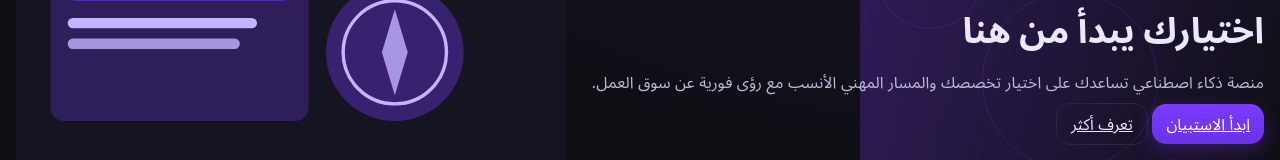
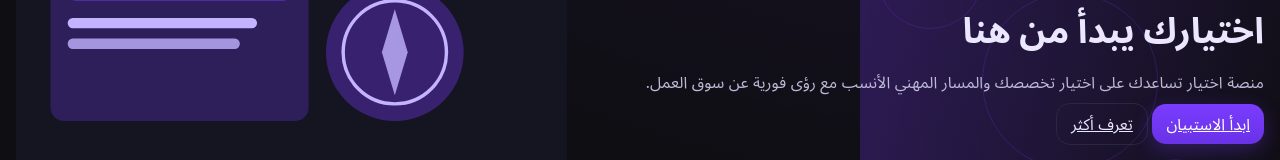
Before and after one commit to o4ff/IkhtiarProject, a plain HTML site: page index.html in a window 1280 px wide. Shown: the part 170-330 px from the top of the page. Drawn offline with Linux system fonts and the light colour scheme; a script that the page names is missing.

Commit message:
index.html

```diff
--- a/index.html
+++ b/index.html
@@ -36,7 +36,7 @@
       <div class="hero-text">
         <h1 data-i18n="hero.title">اختيارك يبدأ من هنا</h1>
         <p class="muted" data-i18n="hero.subtitle">
-          منصة ذكاء اصطناعي تساعدك على اختيار تخصصك والمسار المهني الأنسب مع رؤى فورية عن سوق العمل.
+          منصة اختيار تساعدك على اختيار تخصصك والمسار المهني الأنسب مع رؤى فورية عن سوق العمل.
         </p>
         <div class="hero-cta">
           <a class="btn primary" href="survey.html" data-i18n="hero.ctaStart">ابدأ الاستبيان</a>
```
